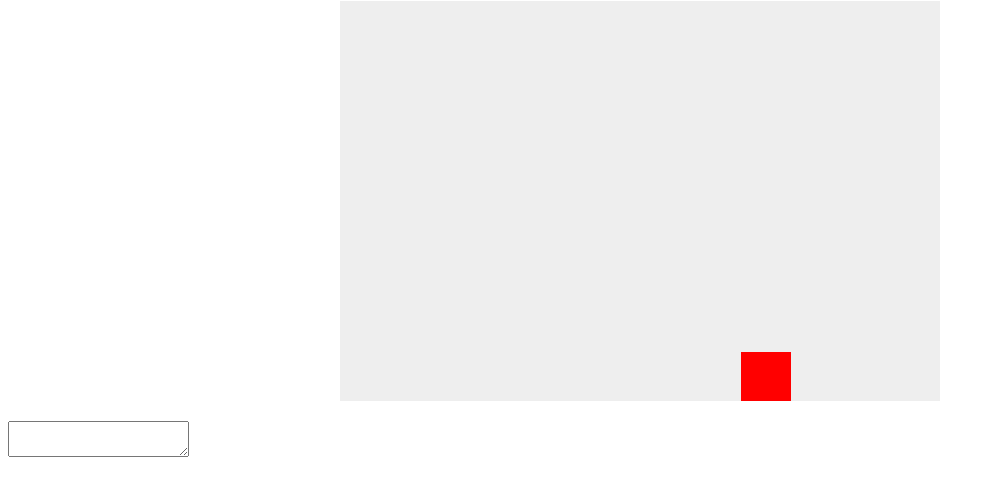
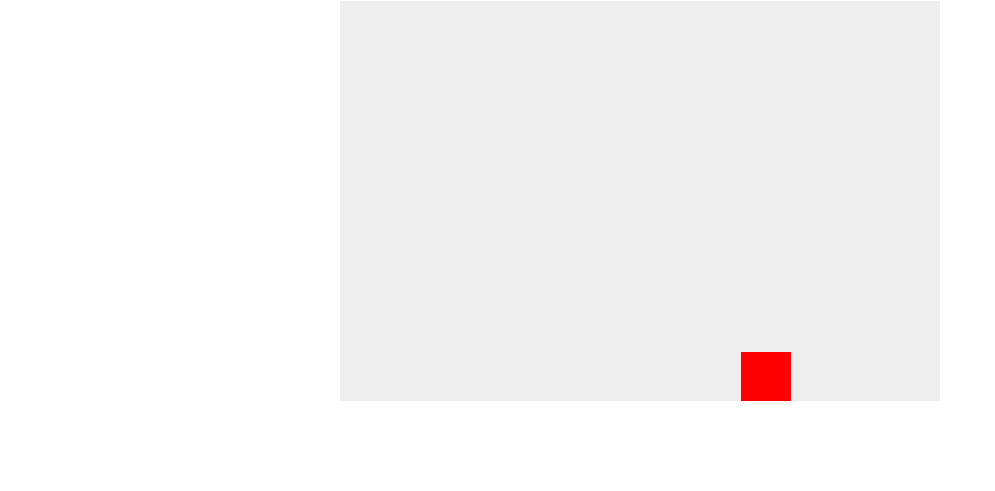
Before and after one commit to brainstew927/tetris_js, a plain HTML site: page index.html in a window 1280 px wide. Shown: the part 79-570 px from the top of the page, without its empty margins (0-995 px from the left). Drawn offline with Linux system fonts and the light colour scheme.

Commit message:
Update index.html

```diff
--- a/index.html
+++ b/index.html
@@ -27,7 +27,7 @@
             </script>
         </h2>
         <h3>
-            <textarea id="TextArea1" rows="2" cols="20"></textarea>
+
         </h3>
 
     </body>
```
